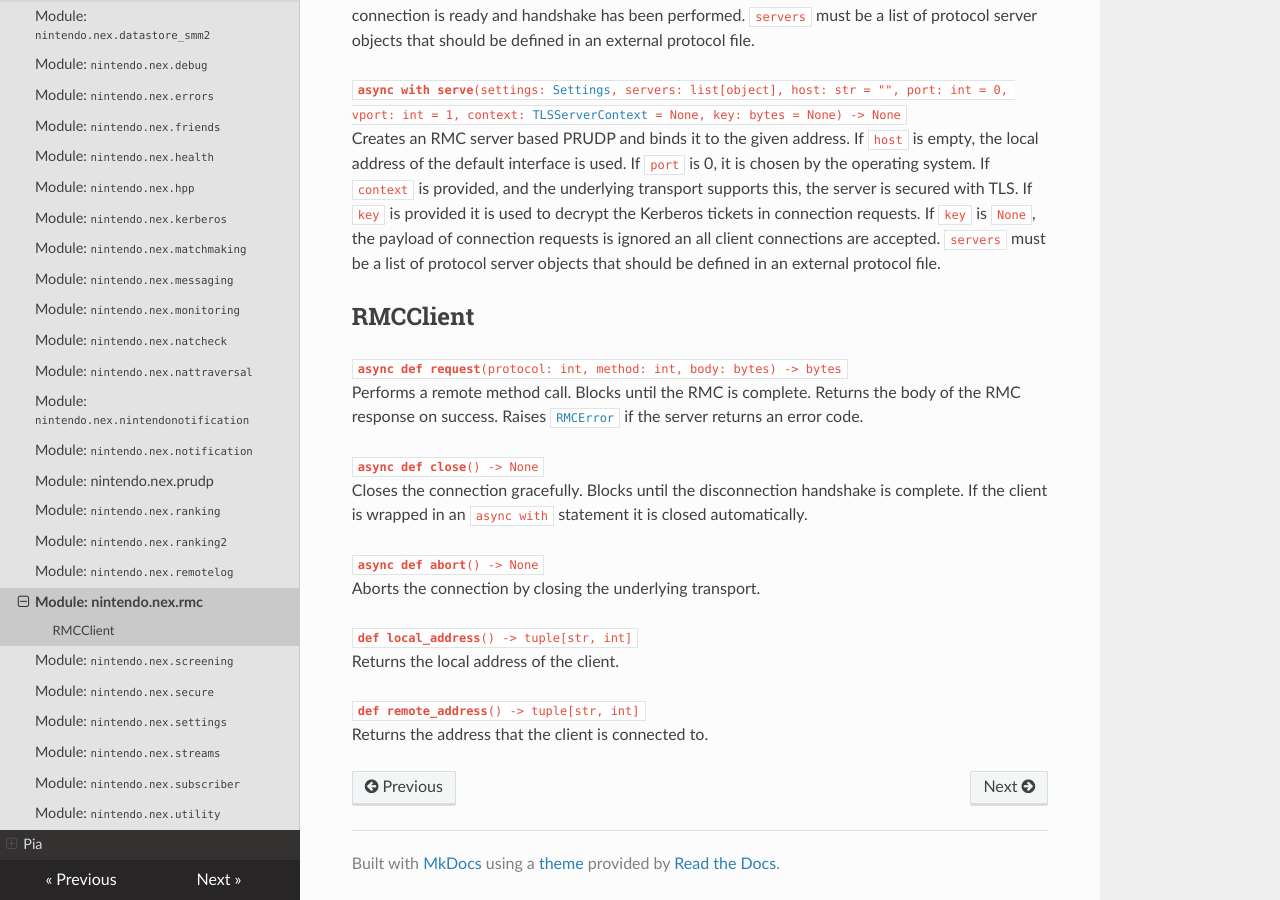
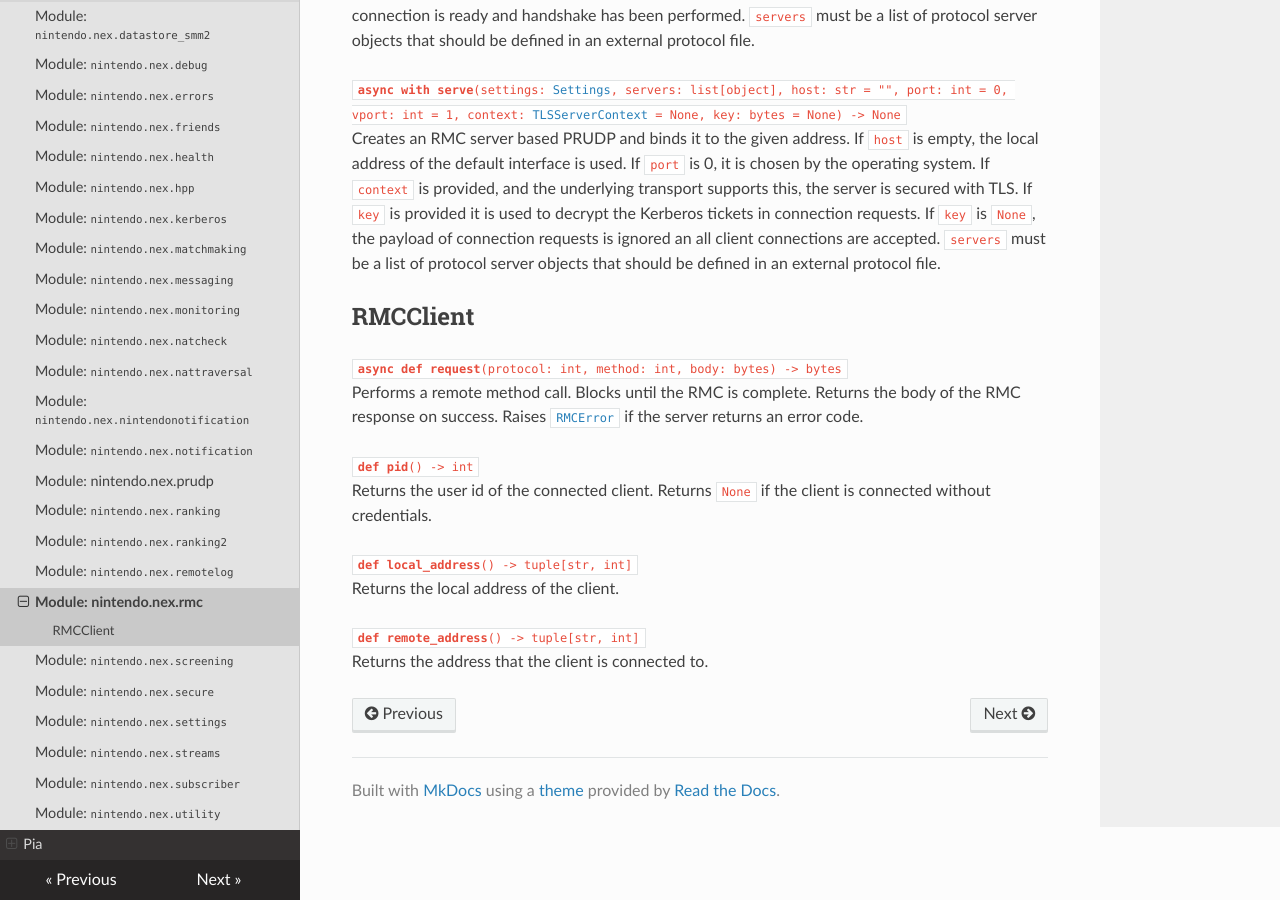
Before and after one commit to kinnay/NintendoClients, an MkDocs documentation site: the page built from docs/reference/nex/rmc.md, in a window 1280 px wide and 900 px high, scrolled down 547 px. Built offline with MkDocs 1.6.1, drawn with Linux system fonts in a browser that asks for light colours; nearby versions of some CDN libraries.

Commit message:
Add method to obtain pid from RMCClient

```diff
--- a/docs/reference/nex/rmc.md
+++ b/docs/reference/nex/rmc.md
@@ -19,11 +19,8 @@ Provides a client and server for the RMC protocol. An alternative client that ca
 <code>**async def request**(protocol: int, method: int, body: bytes) -> bytes</code><br>
 <span class="docs">Performs a remote method call. Blocks until the RMC is complete. Returns the body of the RMC response on success. Raises [`RMCError`](../common#rmcerror) if the server returns an error code.</span>
 
-<code>**async def close**() -> None</code><br>
-<span class="docs">Closes the connection gracefully. Blocks until the disconnection handshake is complete. If the client is wrapped in an `async with` statement it is closed automatically.</span>
-
-<code>**async def abort**() -> None</code><br>
-<span class="docs">Aborts the connection by closing the underlying transport.</span>
+<code>**def pid**() -> int</code><br>
+<span class="docs">Returns the user id of the connected client. Returns `None` if the client is connected without credentials.</span>
 
 <code>**def local_address**() -> tuple[str, int]</code><br>
 <span class="docs">Returns the local address of the client.</span>
```
Also changed, not shown: docs/reference/nex/prudp.md (+1 -1 lines), 1 other file.
